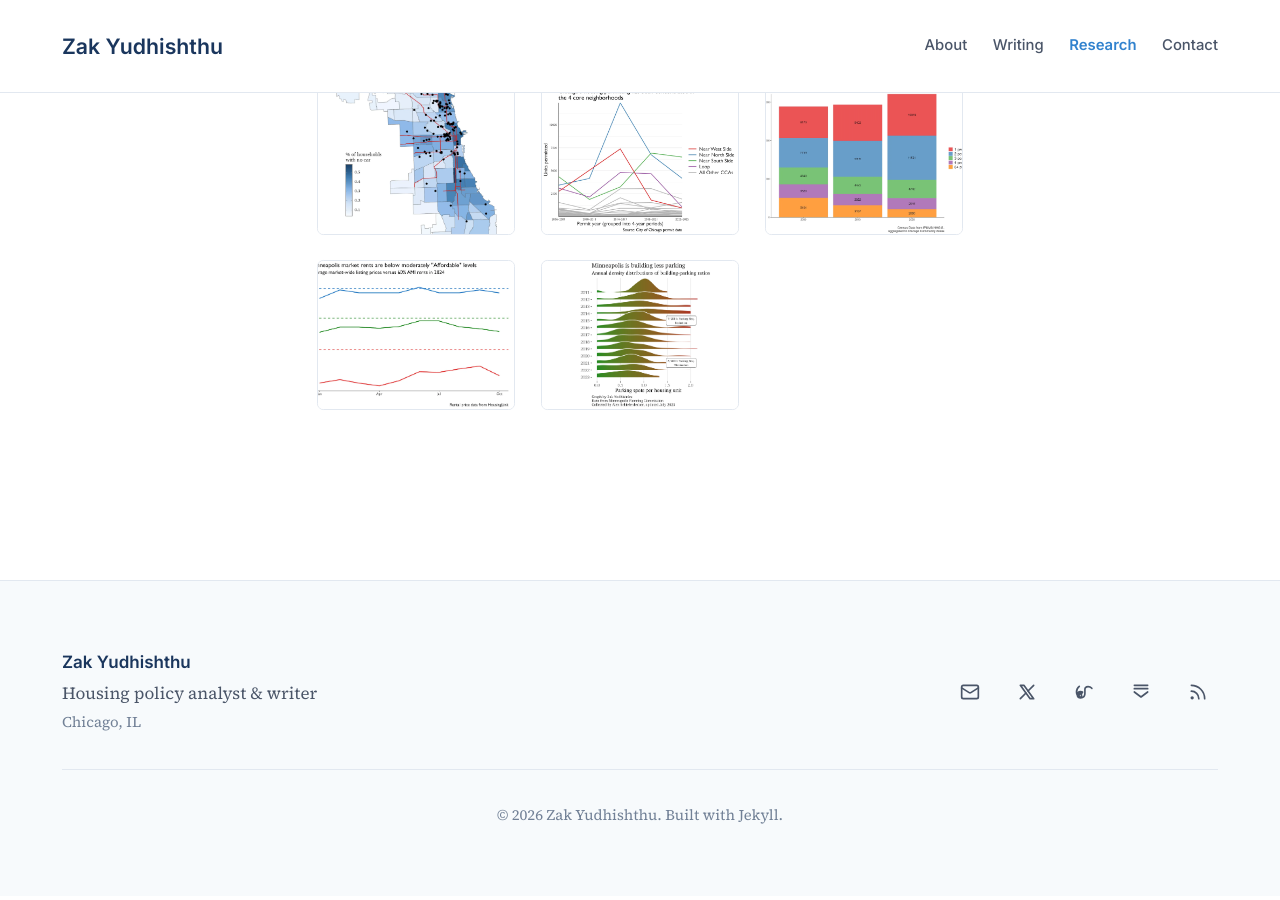
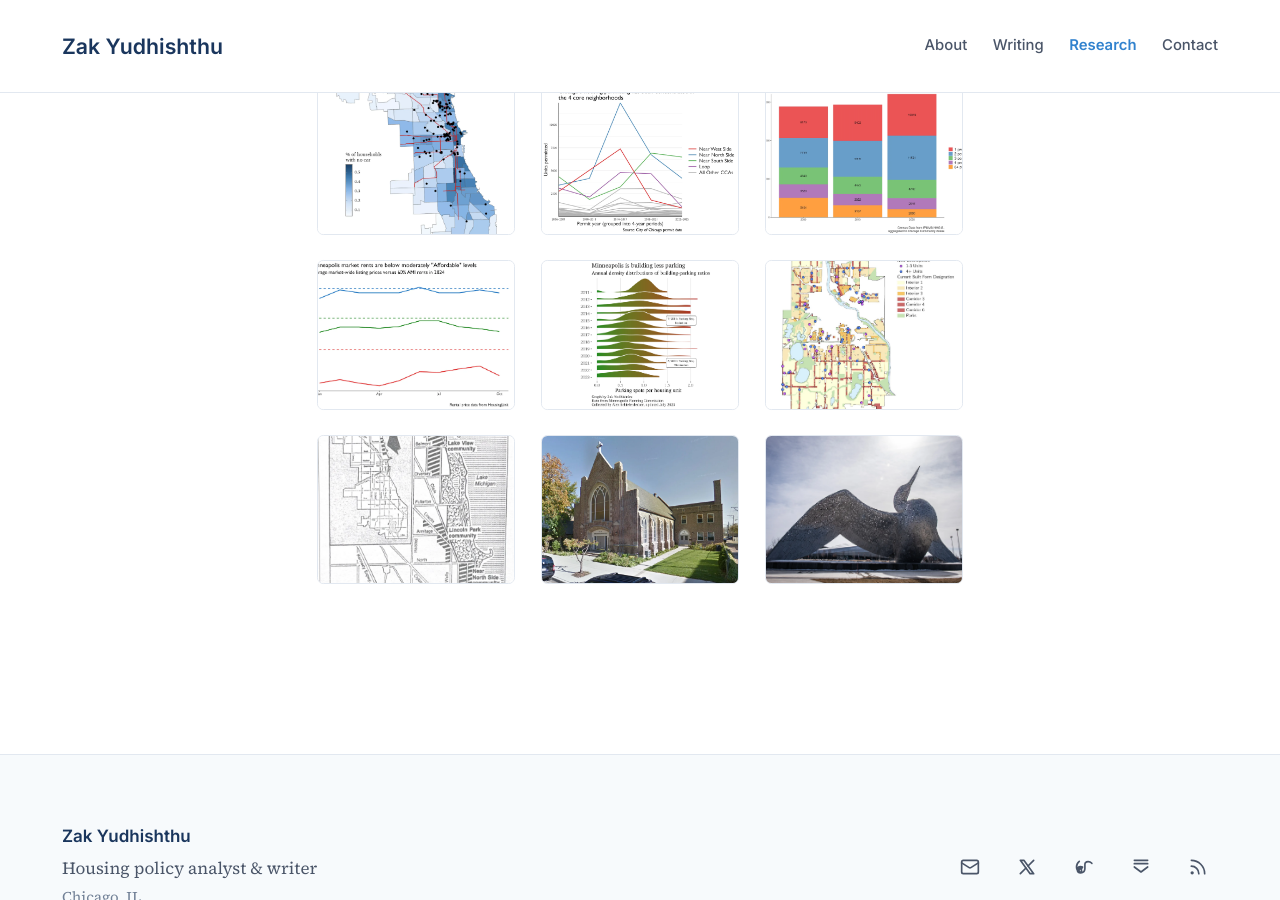
Before and after one commit to zakyudhishthu/personal-site, a Jekyll site: the page built from research.md, in a window 1280 px wide and 900 px high, scrolled down 2811 px. Built offline with Jekyll 4.4.1, drawn with Linux system fonts in a browser that asks for light colours.

Commit message:
Add 4 new gallery images and improve README editing guide
Gallery additions:
- Minneapolis upzoning experiment (Streets.mn)
- Chicago zoning history (Pencilling Out)
- 2040 Plan density (Southwest Voices)
- Loon sculpture / public art (Racket)

README: Added detailed instructions for editing page text

Co-Authored-By: Claude Opus 4.5 <noreply@anthropic.com>

```diff
--- a/research.md
+++ b/research.md
@@ -158,4 +158,44 @@ Beyond specific policy questions, I'm interested in:
   </a>
 </div>
 
+<div class="viz-item">
+  <a href="https://streets.mn/2023/10/24/mapping-minneapolis-duplexes-and-triplexes/" target="_blank" rel="noopener">
+    <img src="{{ '/assets/images/chart_gallery/minneapolis_upzoning_experiment.png' | relative_url }}" alt="Minneapolis upzoning map visualization">
+    <div class="viz-overlay">
+      <p class="viz-title">Mapping Minneapolis' Post-2040 Plan Duplexes and Triplexes</p>
+      <p class="viz-publication">Streets.mn</p>
+    </div>
+  </a>
 </div>
+
+<div class="viz-item">
+  <a href="https://pencillingout.substack.com/" target="_blank" rel="noopener">
+    <img src="{{ '/assets/images/chart_gallery/history_zoning_chicago.webp' | relative_url }}" alt="Chicago zoning history visualization">
+    <div class="viz-overlay">
+      <p class="viz-title">A history of zoning in Chicago: three takeaways</p>
+      <p class="viz-publication">Pencilling Out</p>
+    </div>
+  </a>
+</div>
+
+<div class="viz-item">
+  <a href="https://www.southwestvoices.news/posts/2040-plan-can-deliver-on-denser-housing" target="_blank" rel="noopener">
+    <img src="{{ '/assets/images/chart_gallery/boost_density_restricting.webp' | relative_url }}" alt="Minneapolis 2040 density visualization">
+    <div class="viz-overlay">
+      <p class="viz-title">The 2040 Plan Can Deliver on Denser Housing</p>
+      <p class="viz-publication">Southwest Voices</p>
+    </div>
+  </a>
+</div>
+
+<div class="viz-item">
+  <a href="#" target="_blank" rel="noopener">
+    <img src="{{ '/assets/images/chart_gallery/loon_sculpture.webp' | relative_url }}" alt="Twin Cities public art">
+    <div class="viz-overlay">
+      <p class="viz-title">Comparing Chicago's Bean to Twin Cities public art</p>
+      <p class="viz-publication">Racket</p>
+    </div>
+  </a>
+</div>
+
+</div>
```
Also changed, not shown: README.md, assets/images/chart_gallery/boost_density_restricting.webp (added), assets/images/chart_gallery/history_zoning_chicago.webp (added), assets/images/chart_gallery/loon_sculpture.webp (added), assets/images/chart_gallery/minneapolis_upzoning_experiment.png (added).
